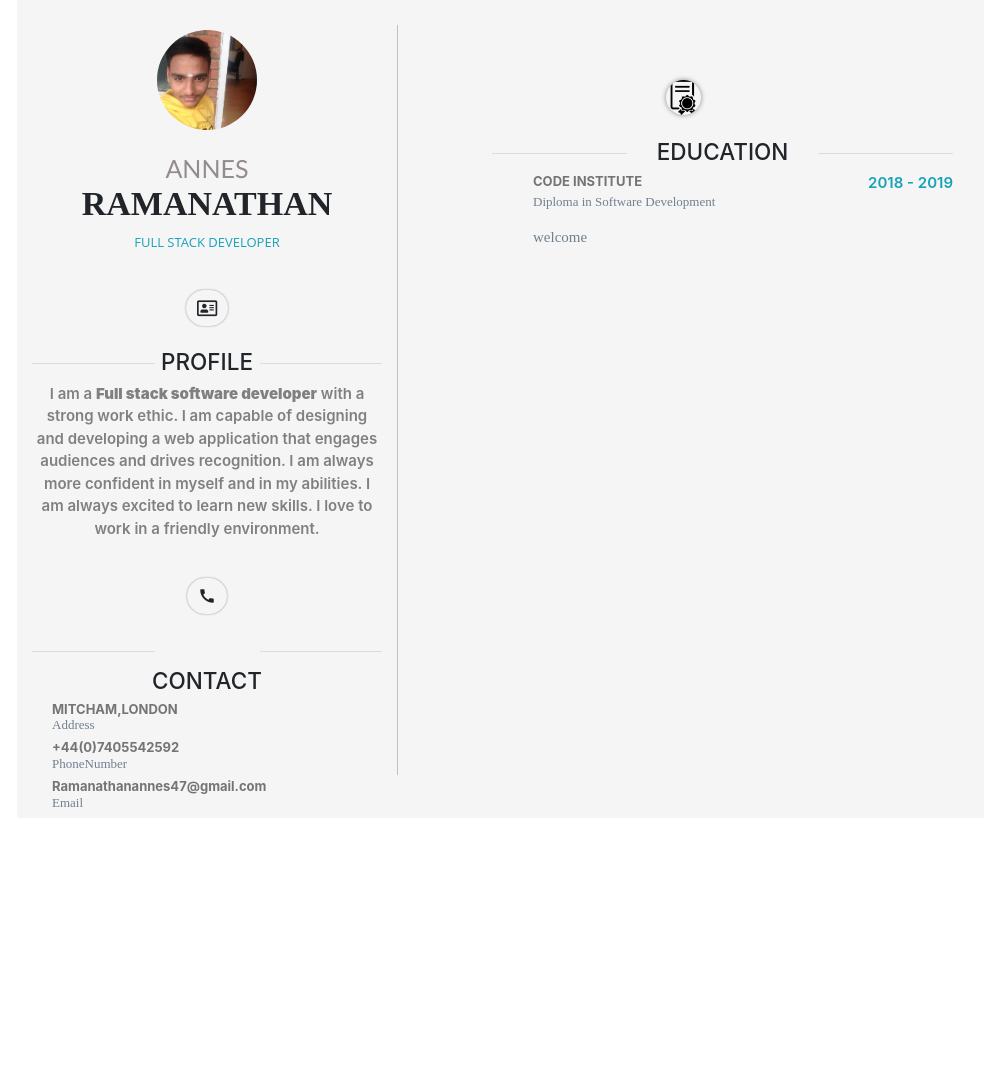
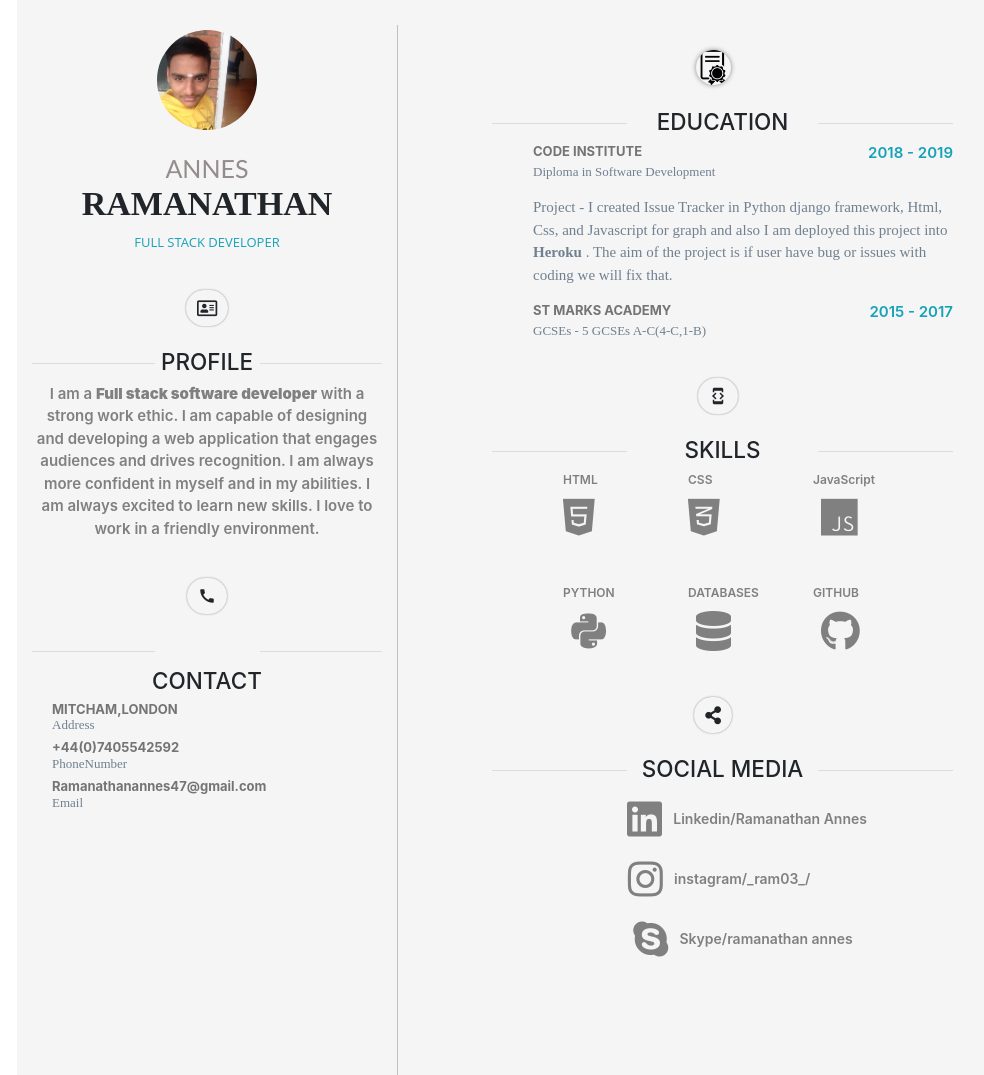
Before and after one commit to Ramanathan03/cv, a plain HTML site: page index.html in a window 1280 px wide. Shown: the whole page, without its empty margins (53-1037 px from the left). Before the commit the page ends 838 px from the top, so only its background shows below. Drawn offline with nearby package versions, Linux system fonts and the light colour scheme.

Commit message:
for now resume is completed but there is two more update as well

```diff
--- a/index.html
+++ b/index.html
@@ -60,7 +60,7 @@
       		</div>
       		<div class="vertical-line"></div>
       		<div class="col-md-6 md-6-margin">
-              <img src="static/image/c.png" class="img-icon" width="35px" >
+              <img src="static/image/c.png" class="img-icon" width="35px" style="margin-left: 60px;">
                  <br>
                  <br>
                  <hr width="25%" style="float:left; margin-left:79px;">
@@ -73,9 +73,148 @@
                    <span class="contact-p">Diploma in Software Development</span>
                   </p>
 
-                    <p class="contact-p" style="margin-left:120px; ">welcome</p>
+                    <p class="contact-p" style="margin-left:120px; ">Project - I created Issue Tracker in Python django framework, Html, Css, and Javascript for graph and also I am deployed this project into
+                     <strong>
+                      Heroku
+                    </strong>. The aim of the project is if user have bug or issues with coding we will fix that. </p>
 
       			</div>
+
+      			<div>
+      				<span style="float: right; color: #17a2b8; font-weight: 600;">2015 - 2017</span>
+                  <p class="education-margin">ST MARKS ACADEMY
+                   <span class="contact-p">GCSEs - 	5 GCSEs A-C(4-C,1-B)</span>
+                  </p>
+                    </div>
+                    <br>
+                    <i class="material-icons profile-icon"
+                    style="margin-left: 70px;">developer_mode
+                    </i>
+                    <br>
+                    <br>
+
+                  <hr width="25%" style="float:left; margin-left:79px;">
+      			<hr width="25%" style="float:right; ">
+      			<h4>SKILLS</h4>
+      			<div class="row">
+      				<div class="col-md-2"
+      				style="margin-left: 150px;
+      				text-align: left;">
+      					<p style="color:grey;
+      					font-size: 12px;font-weight: 600;">HTML
+                <span style="font-size: 40px;
+      					display: block;">
+      					<i class="fab fa-html5"></i>
+      				</span></p>
+      				</div>
+      				<div class="col-md-2"
+      				style="margin-left:30px;text-align: left;">
+      					<p style="color:grey;
+      					font-size: 12px;font-weight: 600;">CSS
+      					<span style="font-size: 40px;
+      					display: block;">
+      					<i class="fab fa-css3-alt"></i>
+      				</span></p>
+      				</div>
+
+              <div class="col-md-2"
+              style="margin-left:30px;text-align: left;">
+                <p style="color:grey;
+                font-size: 12px;font-weight: 600;">JavaScript
+                <span style="font-size: 40px;
+                display: block; margin-left: 8px;">
+                <i class="fab fa-js"></i>
+              </span></p>
+              </div>
+
+
+      			</div>
+            <div class="row">
+              <div class="col-md-2"
+              style="margin-left:150px;text-align: left;">
+                <p style="color:grey;
+                font-size: 12px;">
+                <span style="font-weight: 600;">PYTHON</span>
+                <span style="font-size: 40px;
+                display: block; margin-left: 8px;">
+                <i class="fab fa-python"></i>
+              </span></p>
+              </div>
+              <div class="col-md-2"
+              style="margin-left:30px;text-align: left;">
+                <p style="color:grey;
+                font-size: 12px;">
+                <span style="font-weight: 600;">DATABASES</span>
+                <span style="font-size: 40px;
+                display: block; margin-left: 8px;">
+                <i class="fas fa-database"></i>
+              </span></p>
+              </div>
+              <div class="col-md-2"
+              style="margin-left:30px;text-align: left;">
+                <p style="color:grey;
+                font-size: 12px;">
+                <span style="font-weight: 600;">GITHUB</span>
+                <span style="font-size: 40px;
+                display: block; margin-left: 8px;">
+                <i class="fab fa-github"></i>
+              </span></p>
+              </div>
+            </div>
+
+                      <i class="fas fa-share-alt profile-icon" style="margin-left: 60px;"></i>
+                      <br>
+                      <br>
+                      <hr width="25%" style="float:left; margin-left:79px;">
+            <hr width="25%" style="float:right; ">
+
+
+            <h4>SOCIAL MEDIA</h4>
+
+            <div
+              style="margin-left:120px;">
+
+
+                <span style="font-size: 40px;
+                display: block; margin-left: 8px; color:grey">
+                <i class="fab fa-linkedin"></i>
+                 <span style="color:grey;
+                font-size: 14px; font-weight: 600;
+                position: relative; bottom: 10px;">Linkedin/Ramanathan Annes</span>
+              </span>
+
+              </div>
+
+              <div
+              style="margin-left:120px;">
+
+
+                <span style="font-size: 40px;
+                display: block; margin-right: 48px; color:grey">
+                <i class="fab fa-instagram"></i>
+                 <span style="color:grey;
+                font-size: 14px; font-weight: 600;
+                position: relative; bottom: 10px;">instagram/_ram03_/</span>
+              </span>
+
+              </div>
+
+              <div
+              style="margin-left:120px;">
+
+
+                <span style="font-size: 40px;
+                display: block;  color:grey">
+                <i class="fab fa-skype"></i>
+                 <span style="color:grey;
+                font-size: 14px; font-weight: 600;
+                position: relative; bottom: 10px;">Skype/ramanathan annes</span>
+              </span>
+
+              </div>
+
+
+
 
       		</div>
       	</div>
--- a/static/main.css
+++ b/static/main.css
@@ -4,7 +4,7 @@
 }
 .md-6-margin{
      text-align: center;
-     margin-top:80px;
+     margin-top:50px;
 }
 .profile-content{
 	font-weight: 600;
@@ -41,9 +41,10 @@
 }
 .vertical-line{
 	width:1px;
-	height:50em;
+	height:70em;
 	background-color: silver;
 	margin-top: 25px;
+	margin-bottom: 55px;
 }
 .horizontal-line{
 	width: 40%;
```
Also changed, not shown: 1 other file.
